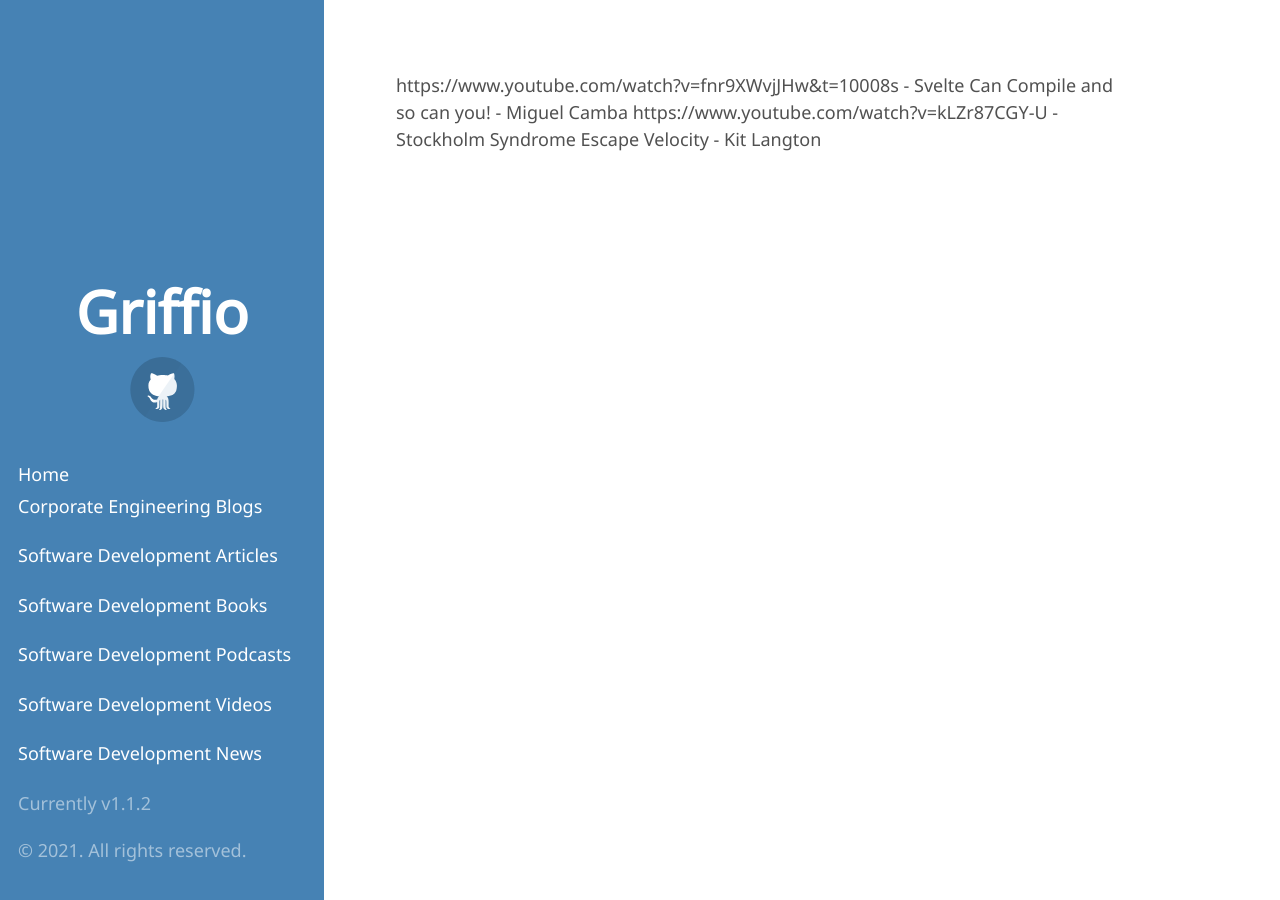
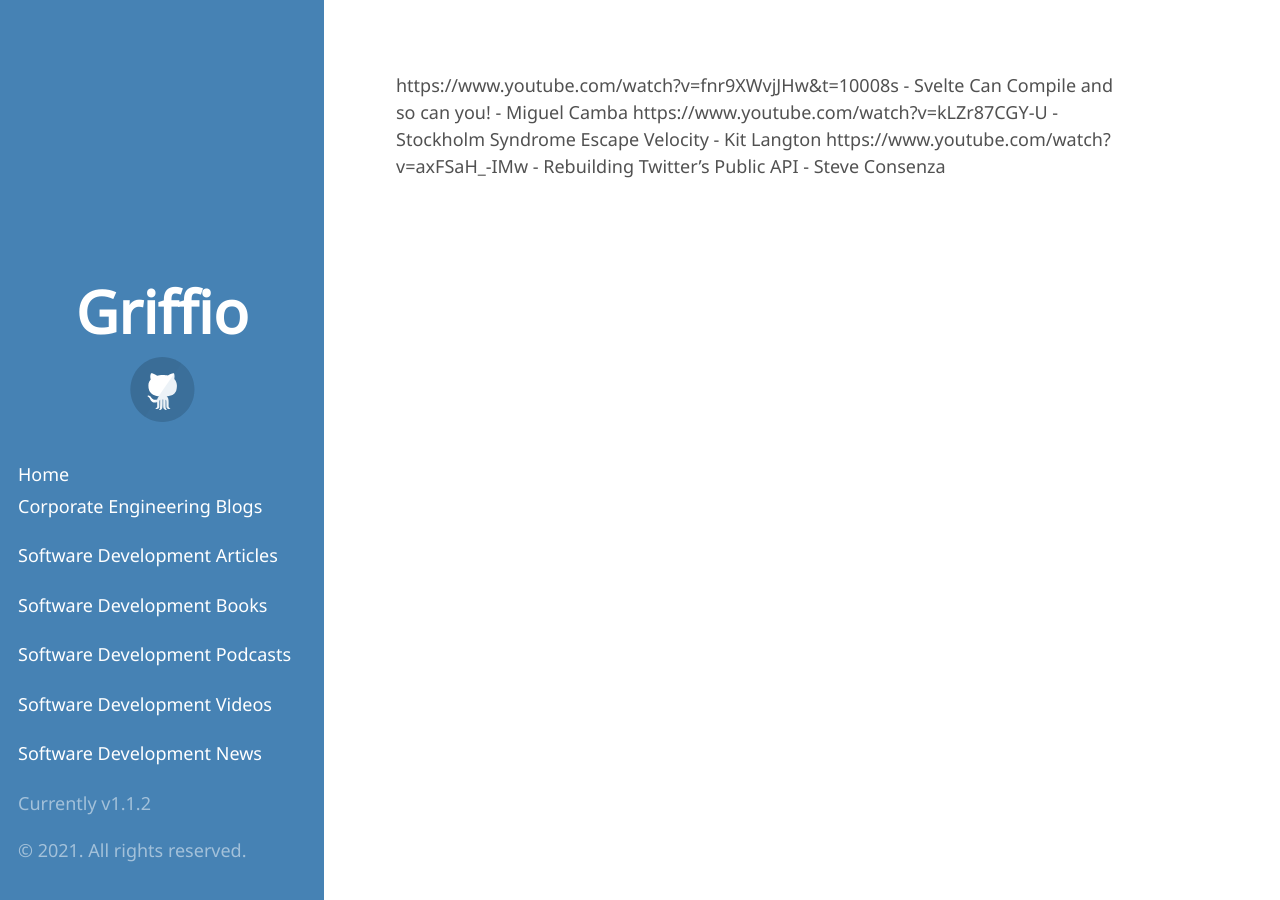
Before and after one commit to griffio/griffio.github.io, a Jekyll site: the page built from tech_talks_highlighted_2021.md, in a window 1280 px wide. Built offline with Jekyll 4.4.1, drawn with Linux system fonts in a browser that asks for light colours; some web fonts are replaced; our own code applies the rules of GitHub Pages for plain Markdown files.

Commit message:
Rebuilding Twitter’s Public API

```diff
--- a/tech_talks_highlighted_2021.md
+++ b/tech_talks_highlighted_2021.md
@@ -1,2 +1,3 @@
 https://www.youtube.com/watch?v=fnr9XWvjJHw&t=10008s - Svelte Can Compile and so can you! - Miguel Camba
 https://www.youtube.com/watch?v=kLZr87CGY-U - Stockholm Syndrome Escape Velocity - Kit Langton
+https://www.youtube.com/watch?v=axFSaH_-IMw - Rebuilding Twitter’s Public API - Steve Consenza
```
